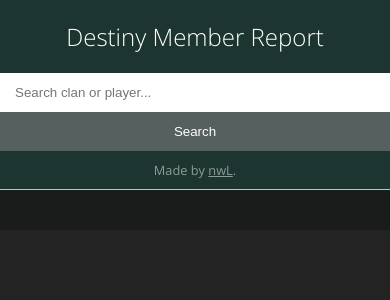
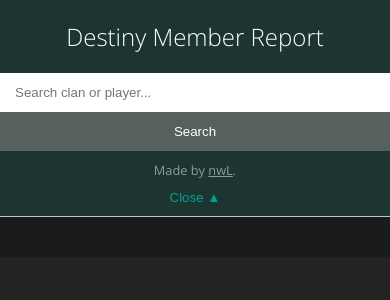
Before and after one commit to nwLSteam/member.report, a React (Create React App) app: page / in a window 390 px wide. Shown: the top 300 px of the page. Built offline with nearby package versions, Linux system fonts and the light colour scheme.

Commit message:
Better mobile look

```diff
--- a/src/components/App.scss
+++ b/src/components/App.scss
@@ -41,6 +41,7 @@
 		min-height: 100vh;
 		width: 400px;
 		min-width: 350px;
+		max-height: 100vh;
 		border-right: 1px solid var(--md-sys-color-secondary);
 	}
 	@media screen and (max-width: 999px) {
@@ -54,7 +55,6 @@
 	flex-direction: column;
 	align-items: center;
 
-	max-height: 100vh;
 	overflow-y: auto;
 	padding-bottom: 10px;
 
@@ -62,7 +62,10 @@
 }
 
 main {
-	max-height: 100vh;
+	@media screen and (min-width: 1000px){
+		max-height: 100vh;
+	}
+
 	overflow-y: auto;
 	flex-grow: 1;
 	padding: 20px 20px;
--- a/src/components/App.tsx
+++ b/src/components/App.tsx
@@ -6,6 +6,7 @@
 import Details from "./Details";
 import API from "../functions/API";
 import Credits from "./Credits";
+import Nav from "./nav/Nav";
 
 function updateClan( clanID: string | undefined,
                      setClan: React.Dispatch<React.SetStateAction<undefined | GroupResponse>>,
@@ -48,11 +49,11 @@
 
 	return (
 		<div className="App">
-			<nav className="App__nav">
+			<Nav>
 				<h1>Destiny Member Report</h1>
 				<ClanSearch resultCallback={setClanID} />
 				<Credits />
-			</nav>
+			</Nav>
 			<main>
 				<Details clan={clan} members={members} />
 			</main>
--- /dev/null
+++ b/src/components/nav/Nav.module.scss
@@ -0,0 +1,23 @@
+.closed {
+
+}
+
+.button {
+	@media screen and (min-width: 1000px) {
+		display: none;
+	}
+
+	appearance: none;
+	border: none;
+	background: transparent;
+	color: #00A392;
+	margin-top: 10px;
+}
+
+.close {
+	@extend .button;
+}
+
+.open {
+	@extend .button;
+}
--- /dev/null
+++ b/src/components/nav/Nav.tsx
@@ -0,0 +1,15 @@
+import React, { useState } from "react";
+import navStyle from "./Nav.module.scss";
+
+function Nav( props: React.PropsWithChildren<{}> ) {
+	let [ closed, setClosed ] = useState<boolean>( false );
+
+	return <nav className="App__nav">
+		{!closed && props.children}
+		<button className={closed ? navStyle.open : navStyle.close} onClick={() => setClosed( ( prev ) => !prev )}>
+			{closed ? "Open ▼" : "Close ▲" }
+		</button>
+	</nav>;
+}
+
+export default Nav;
```
